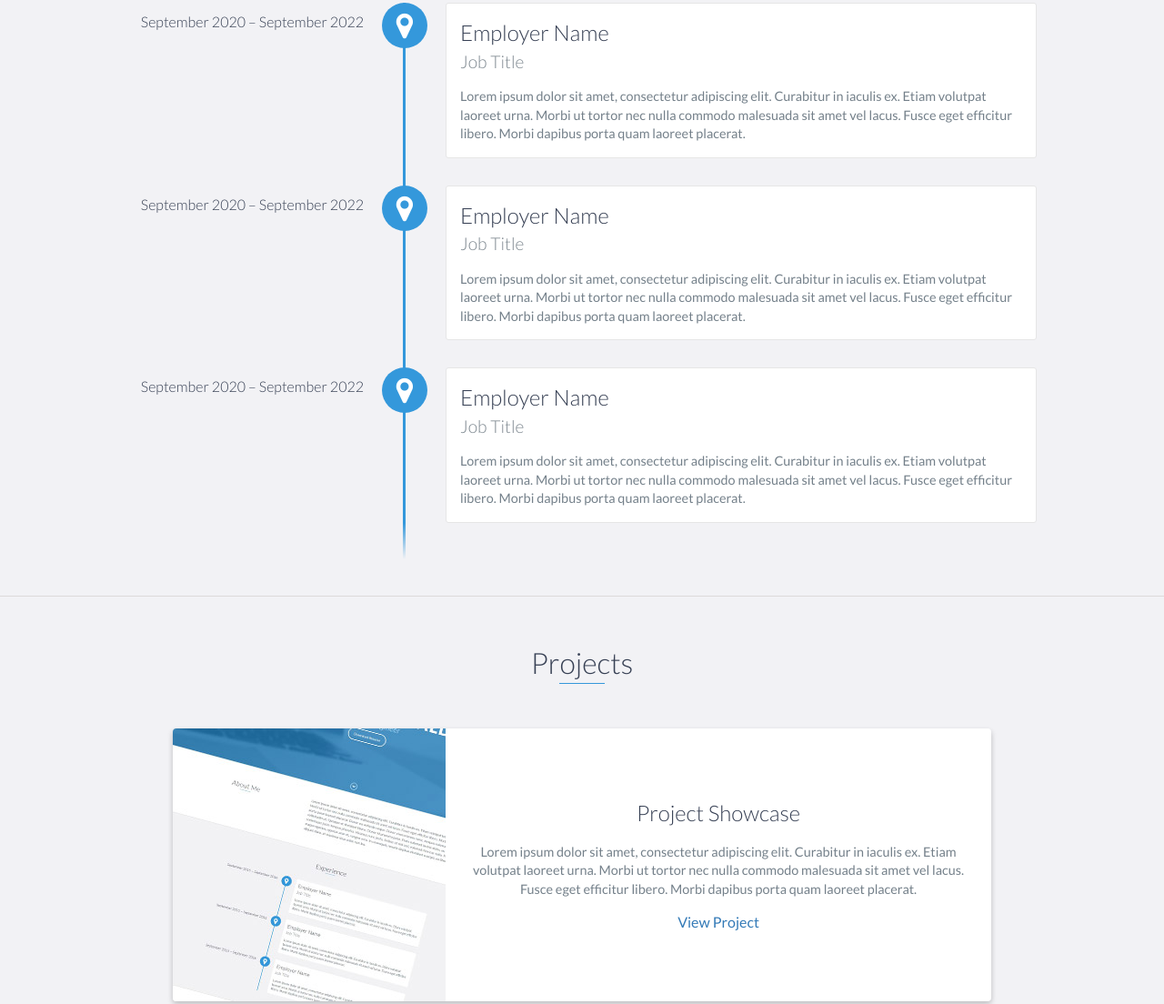
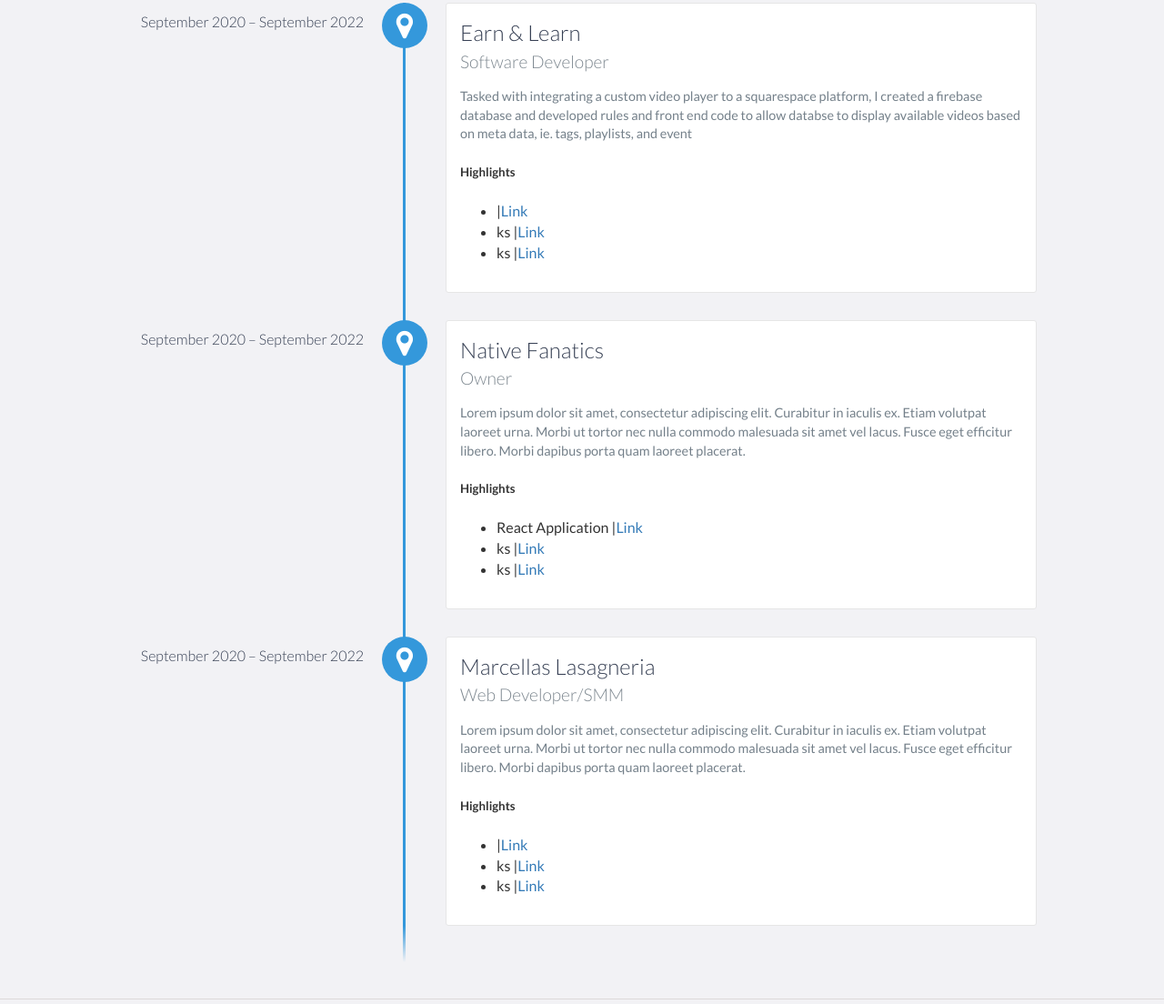
Before and after one commit to Wess86/TP-cv, a plain HTML site: page index.html in a window 1280 px wide. Shown: the part 1179-2283 px from the top of the page at 91% size. Drawn offline with nearby package versions, Linux system fonts and the light colour scheme.

Commit message:
updated experience

```diff
--- a/index.html
+++ b/index.html
@@ -83,27 +83,49 @@
         <h2 class="heading">Experience</h2>
         <div id="experience-timeline">
             <div data-date="September 2020 – September 2022">
-                <h3>Employer Name</h3>
-                <h4>Job Title</h4>
+                <h3>Earn & Learn</h3>
+                <h4>Software Developer</h4>
+                <p>
+                    Tasked with integrating a custom video player to a squarespace platform, I created a firebase database and developed rules and front end code to allow databse to display available videos based on meta data, ie. tags, playlists, and event
+                </p>
+                </hr>
+                <h5>Highlights</h5>
+                <ul>
+
+                    <li> |<a href="">Link</a></li>
+                    <li>ks |<a href="">Link</a></li>
+                    <li>ks |<a href="">Link</a></li>
+                </ul>
+            </div>
+
+
+            <div data-date="September 2020 – September 2022">
+                <h3>Native Fanatics</h3>
+                <h4>Owner</h4>
                 <p>
                     Lorem ipsum dolor sit amet, consectetur adipiscing elit. Curabitur in iaculis ex. Etiam volutpat laoreet urna. Morbi ut tortor nec nulla commodo malesuada sit amet vel lacus. Fusce eget efficitur libero. Morbi dapibus porta quam laoreet placerat.
                 </p>
+                <h5>Highlights</h5>
+                <ul>
+
+                    <li>React Application |<a href="">Link</a></li>
+                    <li>ks |<a href="">Link</a></li>
+                    <li>ks |<a href="">Link</a></li>
+                </ul>
             </div>
 
             <div data-date="September 2020 – September 2022">
-                <h3>Employer Name</h3>
-                <h4>Job Title</h4>
+                <h3>Marcellas Lasagneria</h3>
+                <h4>Web Developer/SMM</h4>
                 <p>
                     Lorem ipsum dolor sit amet, consectetur adipiscing elit. Curabitur in iaculis ex. Etiam volutpat laoreet urna. Morbi ut tortor nec nulla commodo malesuada sit amet vel lacus. Fusce eget efficitur libero. Morbi dapibus porta quam laoreet placerat.
                 </p>
-            </div>
-
-            <div data-date="September 2020 – September 2022">
-                <h3>Employer Name</h3>
-                <h4>Job Title</h4>
-                <p>
-                    Lorem ipsum dolor sit amet, consectetur adipiscing elit. Curabitur in iaculis ex. Etiam volutpat laoreet urna. Morbi ut tortor nec nulla commodo malesuada sit amet vel lacus. Fusce eget efficitur libero. Morbi dapibus porta quam laoreet placerat.
-                </p>
+                <h5>Highlights</h5>
+                <ul>
+                    <li> |<a href="">Link</a></li>
+                    <li>ks |<a href="">Link</a></li>
+                    <li>ks |<a href="">Link</a></li>
+                </ul>
             </div>
         </div>
     </div>
@@ -219,9 +241,6 @@
                         <li>
                             <a href="https://twitter.com/" target="_blank"><i class="fa fa-twitter" aria-hidden="true"></i></a>
                         </li>
-                        <li>
-                            <a href="https://plus.google.com/" target="_blank"><i class="fa fa-google-plus" aria-hidden="true"></i></a>
-                        </li>
                     </ul>
                 </div>
             </div>
```
